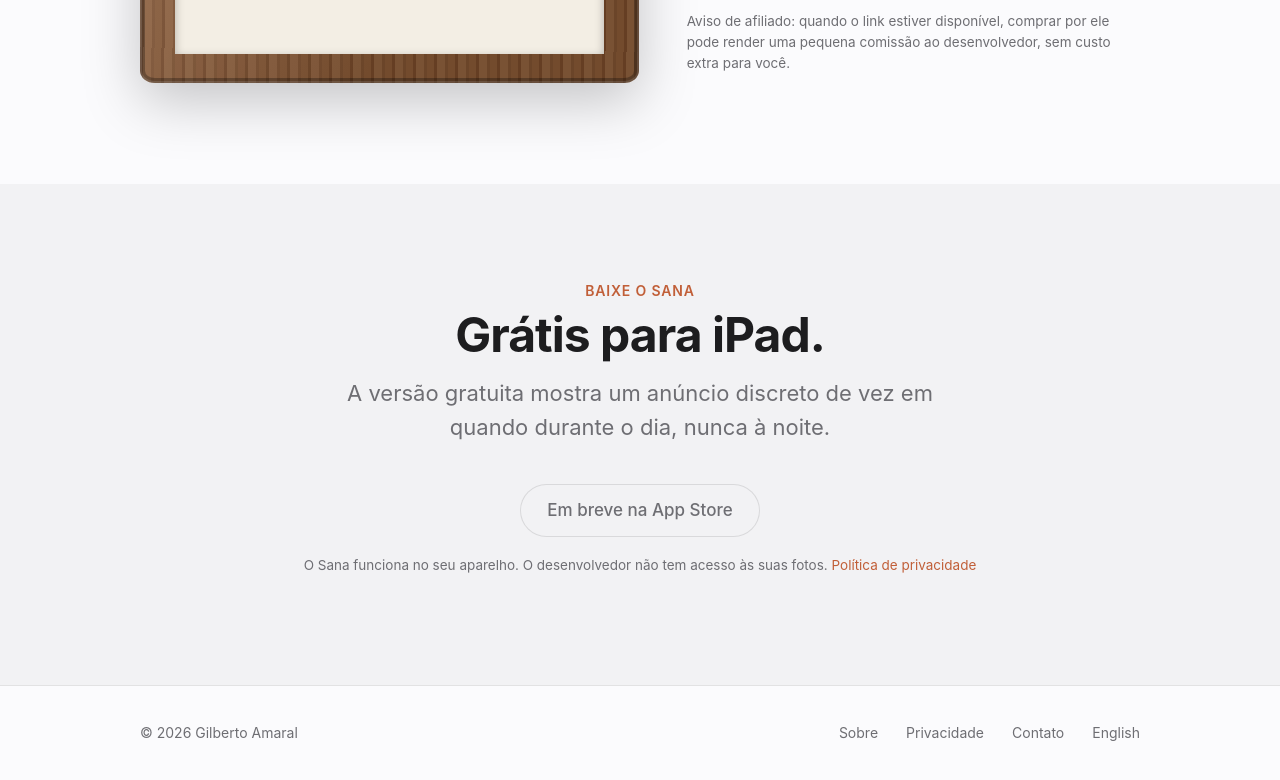
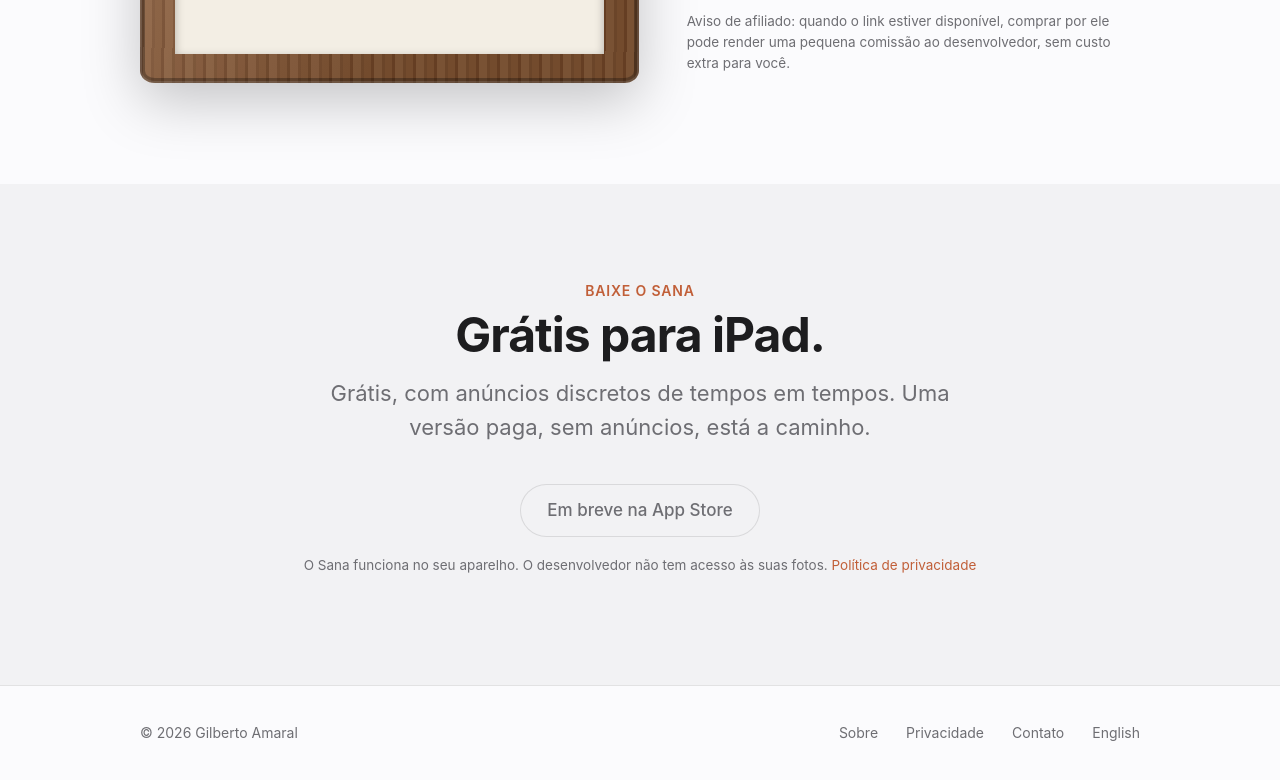
Before and after one commit to amaralgs/sana-site, a plain HTML site: page pt/index.html in a window 1280 px wide. Shown: the part 4536-5316 px from the top of the page. Drawn offline with Linux system fonts and the light colour scheme.

Commit message:
Ajusta o texto sobre anúncios e versão paga

```diff
--- a/pt/index.html
+++ b/pt/index.html
@@ -97,7 +97,7 @@
   <div class="wrap">
     <p class="eyebrow">Baixe o Sana</p>
     <h2>Grátis para iPad.</h2>
-    <p class="lead" style="margin-left:auto;margin-right:auto">A versão gratuita mostra um anúncio discreto de vez em quando durante o dia, nunca à noite.</p>
+    <p class="lead" style="margin-left:auto;margin-right:auto">Grátis, com anúncios discretos de tempos em tempos. Uma versão paga, sem anúncios, está a caminho.</p>
     <div class="row">
       <!-- Troque pelo link da App Store quando o app for publicado -->
       <a class="btn soon" href="#get" aria-disabled="true">Em breve na App Store</a>
```
Also changed, not shown: index.html (+1 -1 lines).
